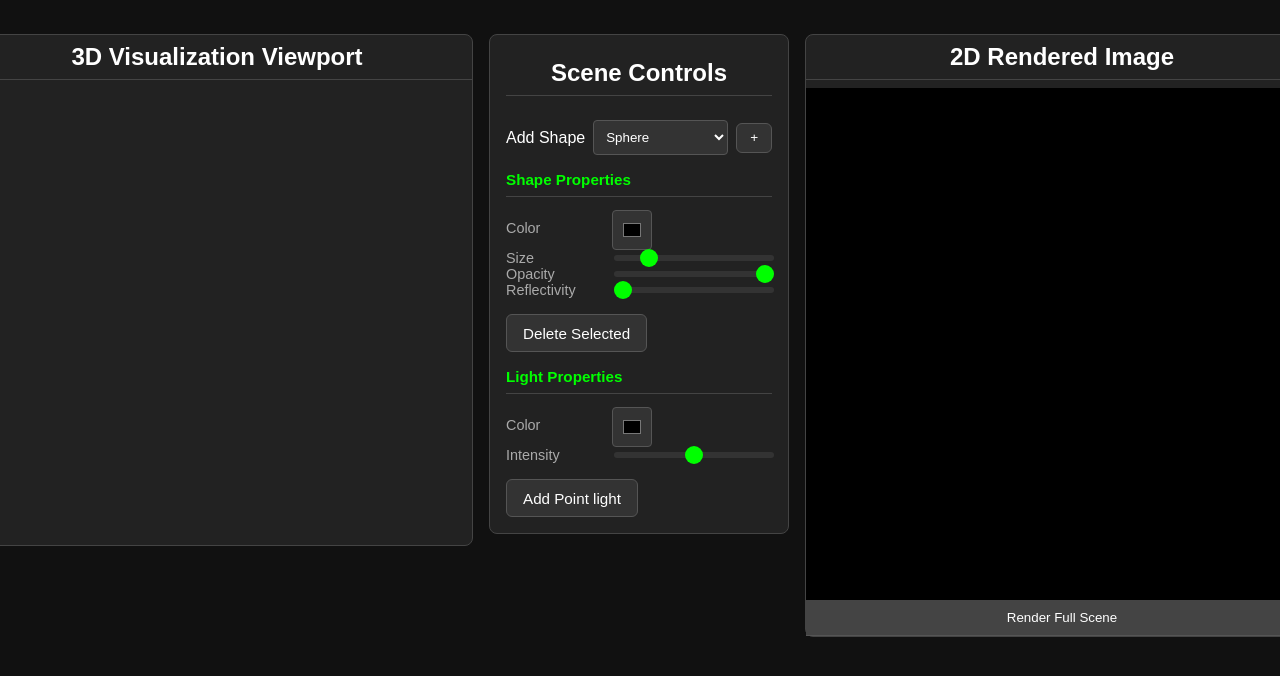
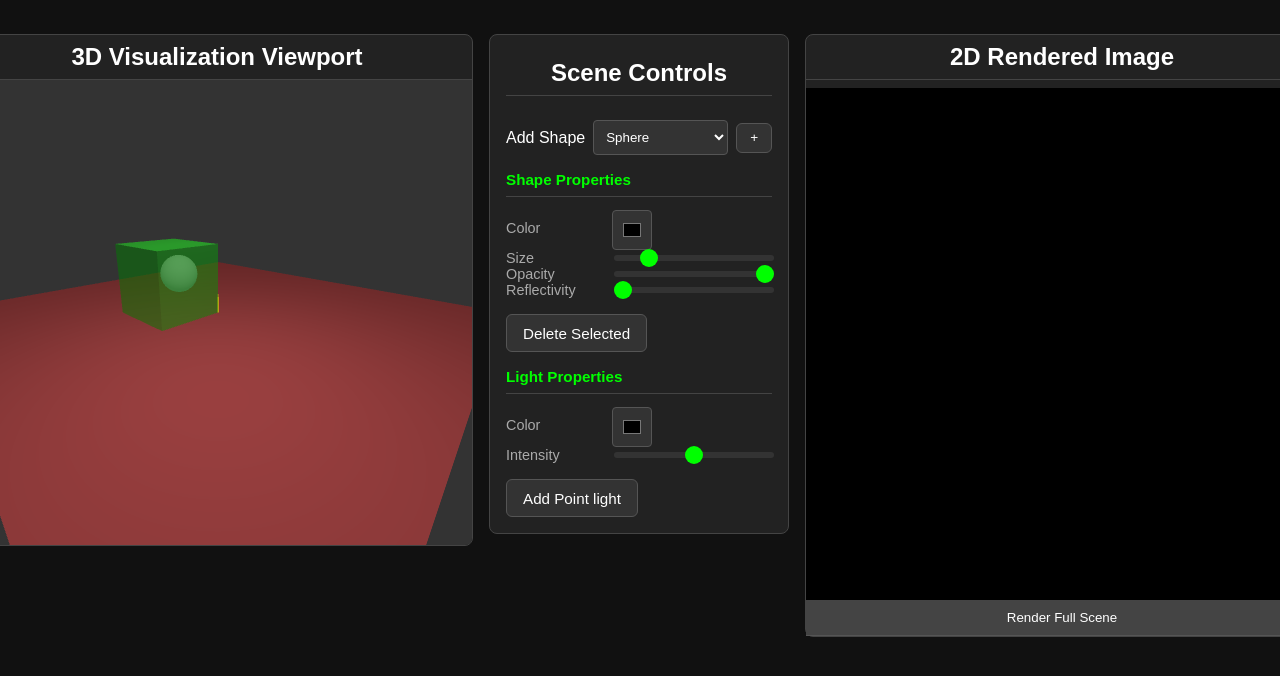
Before and after one commit to luke-rye/3D-render-tutorial, a plain HTML site: page Raytrace.html in a window 1280 px wide. Shown: the part 120-796 px from the top of the page. Drawn offline with nearby package versions, Linux system fonts and the light colour scheme; the site is published under a folder, as on GitHub Pages, so addresses that start at the root find nothing; animation ran at ten frames a second.

Commit message:
Fix script source path for raytracer.js

```diff
--- a/Raytrace.html
+++ b/Raytrace.html
@@ -91,6 +91,6 @@
             }
         }
     </script>
-    <script type="module" src="/raytracer.js"></script>
+    <script type="module" src="raytracer.js"></script>
 </body>
 </html>
```
